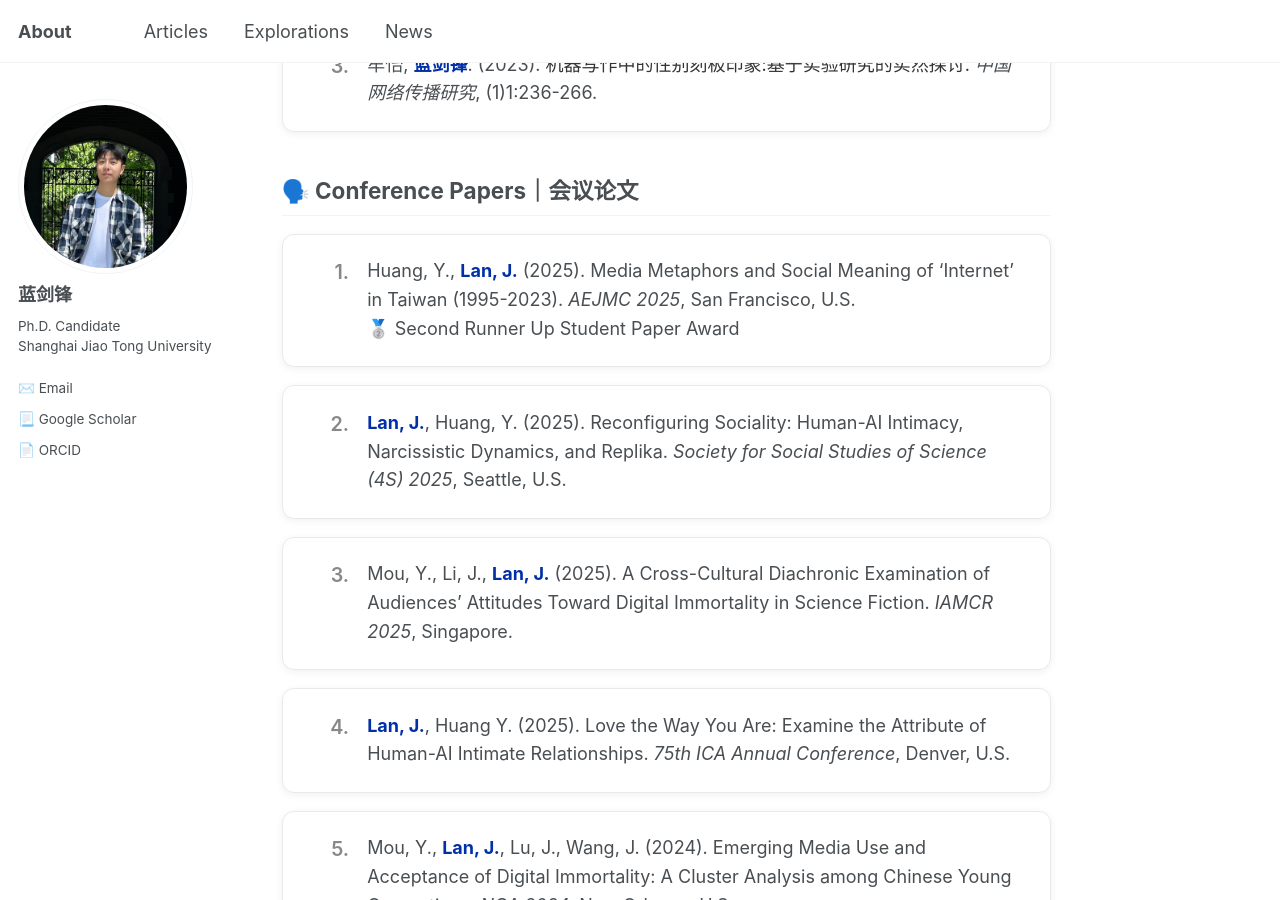
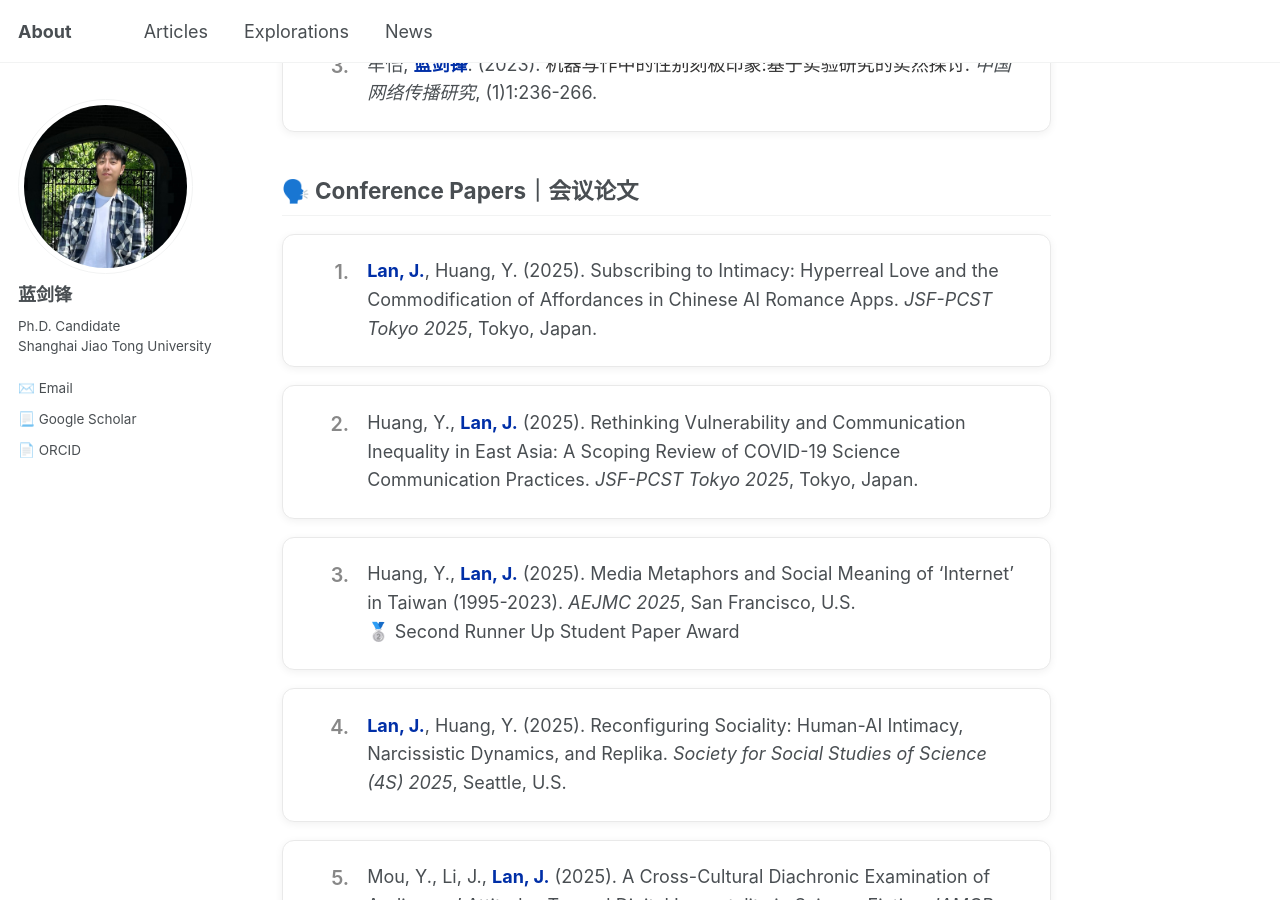
Before and after one commit to jianfenglan/jianfenglan.github.io, a Jekyll site: the page built from articles.md, in a window 1280 px wide and 900 px high, scrolled down 491 px. Built offline with Jekyll 4.4.1, drawn with Linux system fonts in a browser that asks for light colours.

Commit message:
Update articles.md

```diff
--- a/articles.md
+++ b/articles.md
@@ -75,6 +75,8 @@ author_profile: true
 
 <h2>🗣️ Conference Papers｜会议论文</h2>
 <div class="publication-list">
+       <div class="publication-card"><div class="publication-content"><span class="my-name">Lan, J.</span>, Huang, Y. (2025). Subscribing to Intimacy: Hyperreal Love and the Commodification of Affordances in Chinese AI Romance Apps. <em>JSF-PCST Tokyo 2025</em>, Tokyo, Japan. </div></div>
+    <div class="publication-card"><div class="publication-content">Huang, Y., <span class="my-name">Lan, J.</span> (2025). Rethinking Vulnerability and Communication Inequality in East Asia: A Scoping Review of COVID-19 Science Communication Practices.  <em>JSF-PCST Tokyo 2025</em>, Tokyo, Japan. </div></div>
    <div class="publication-card"><div class="publication-content">Huang, Y., <span class="my-name">Lan, J.</span> (2025). Media Metaphors and Social Meaning of ‘Internet’ in Taiwan (1995-2023). <em>AEJMC 2025</em>, San Francisco, U.S. <br>🥈 Second Runner Up Student Paper Award</div></div>
     <div class="publication-card"><div class="publication-content"><span class="my-name">Lan, J.</span>, Huang, Y. (2025). Reconfiguring Sociality: Human-AI Intimacy, Narcissistic Dynamics, and Replika. <em>Society for Social Studies of Science (4S) 2025</em>, Seattle, U.S.</div></div>
     <div class="publication-card"><div class="publication-content">Mou, Y., Li, J., <span class="my-name">Lan, J.</span> (2025). A Cross-Cultural Diachronic Examination of Audiences’ Attitudes Toward Digital Immortality in Science Fiction. <em>IAMCR 2025</em>, Singapore.</div></div>
```
